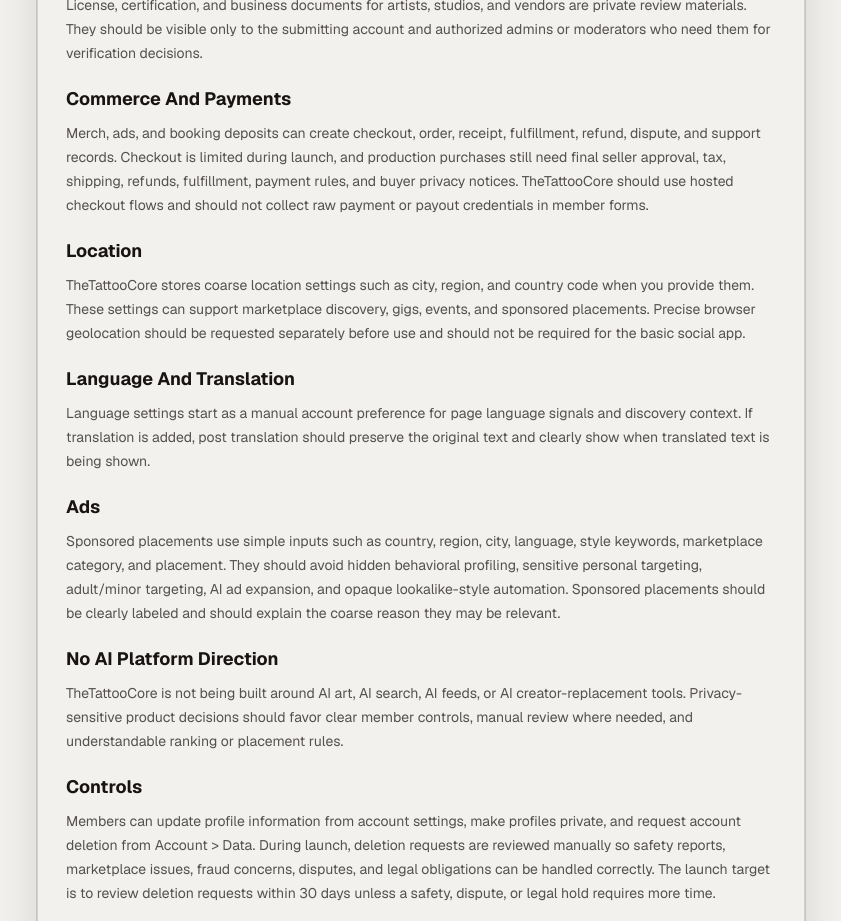
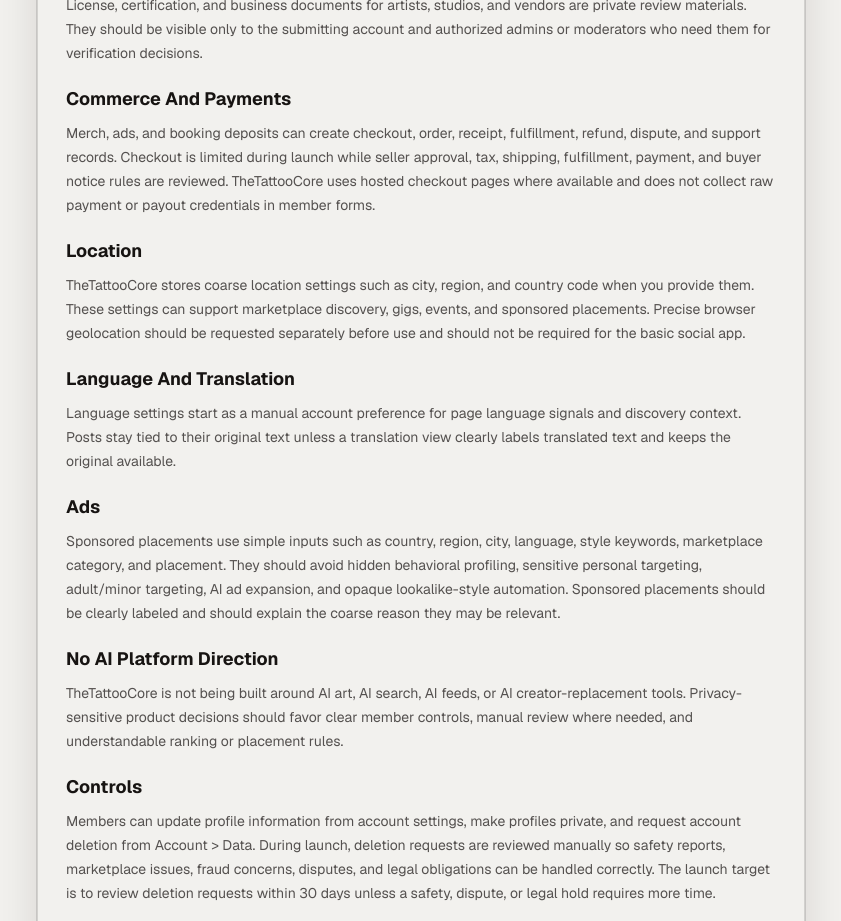
Before and after one commit to lobosdesigns/thetattoocore, a Next.js app: page /privacy in a window 1280 px wide. Shown: the part 840-1761 px from the top of the page, without its empty margins (219-1060 px from the left). Built offline with nearby package versions, Linux system fonts and the light colour scheme; no server answers.

Commit message:
Tighten privacy and language guidance copy

```diff
--- a/scripts/smoke-security-guards.mjs
+++ b/scripts/smoke-security-guards.mjs
@@ -112,6 +112,9 @@ const publicRoadmapSnippets = [
   "planned ad system",
   "planned Merch",
   "Translation planned",
+  "production purchases still need",
+  "If translation is added",
+  "should use hosted checkout",
   "provider-backed",
   "APNs",
   "FCM",
@@ -405,8 +408,8 @@ const checks = [
     ok:
       privacyPage.includes("Account And Profile Data") &&
       privacyPage.includes("Commerce And Payments") &&
-      privacyPage.includes("hosted checkout flows") &&
-      privacyPage.includes("should not collect raw payment or payout credentials") &&
+      privacyPage.includes("hosted checkout pages") &&
+      privacyPage.includes("does not collect raw payment or payout credentials") &&
       privacyPage.includes("Retention And Review") &&
       privacyPage.includes("verification documents"),
   },
--- a/src/app/account/profile-form.tsx
+++ b/src/app/account/profile-form.tsx
@@ -410,8 +410,8 @@ export function ProfileForm({
             </p>
             <p>
               <span className="block font-semibold">Post translation</span>
-              Original text is shown by default. If translation is added, the
-              original should stay available.
+              Original text is shown by default. Translated views should stay
+              clearly labeled with the original available.
             </p>
             <p>
               <span className="block font-semibold">Discovery</span>
--- a/src/app/privacy/page.tsx
+++ b/src/app/privacy/page.tsx
@@ -37,7 +37,7 @@ const sections = [
   },
   {
     body:
-      "Merch, ads, and booking deposits can create checkout, order, receipt, fulfillment, refund, dispute, and support records. Checkout is limited during launch, and production purchases still need final seller approval, tax, shipping, refunds, fulfillment, payment rules, and buyer privacy notices. TheTattooCore should use hosted checkout flows and should not collect raw payment or payout credentials in member forms.",
+      "Merch, ads, and booking deposits can create checkout, order, receipt, fulfillment, refund, dispute, and support records. Checkout is limited during launch while seller approval, tax, shipping, fulfillment, payment, and buyer notice rules are reviewed. TheTattooCore uses hosted checkout pages where available and does not collect raw payment or payout credentials in member forms.",
     title: "Commerce And Payments",
   },
   {
@@ -47,7 +47,7 @@ const sections = [
   },
   {
     body:
-      "Language settings start as a manual account preference for page language signals and discovery context. If translation is added, post translation should preserve the original text and clearly show when translated text is being shown.",
+      "Language settings start as a manual account preference for page language signals and discovery context. Posts stay tied to their original text unless a translation view clearly labels translated text and keeps the original available.",
     title: "Language And Translation",
   },
   {
```
Also changed, not shown: 1 other file (tests, documents, lock files or other folders).
